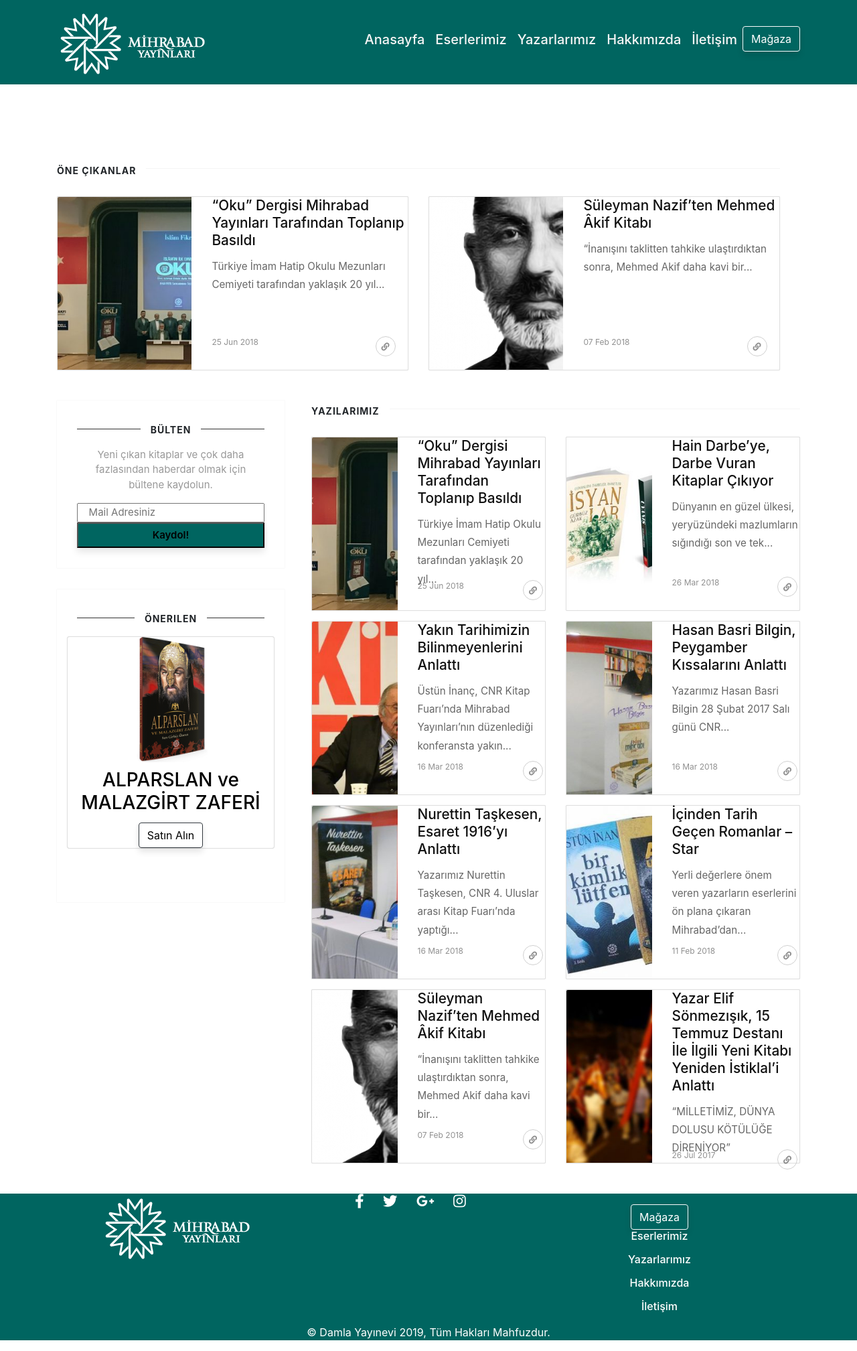
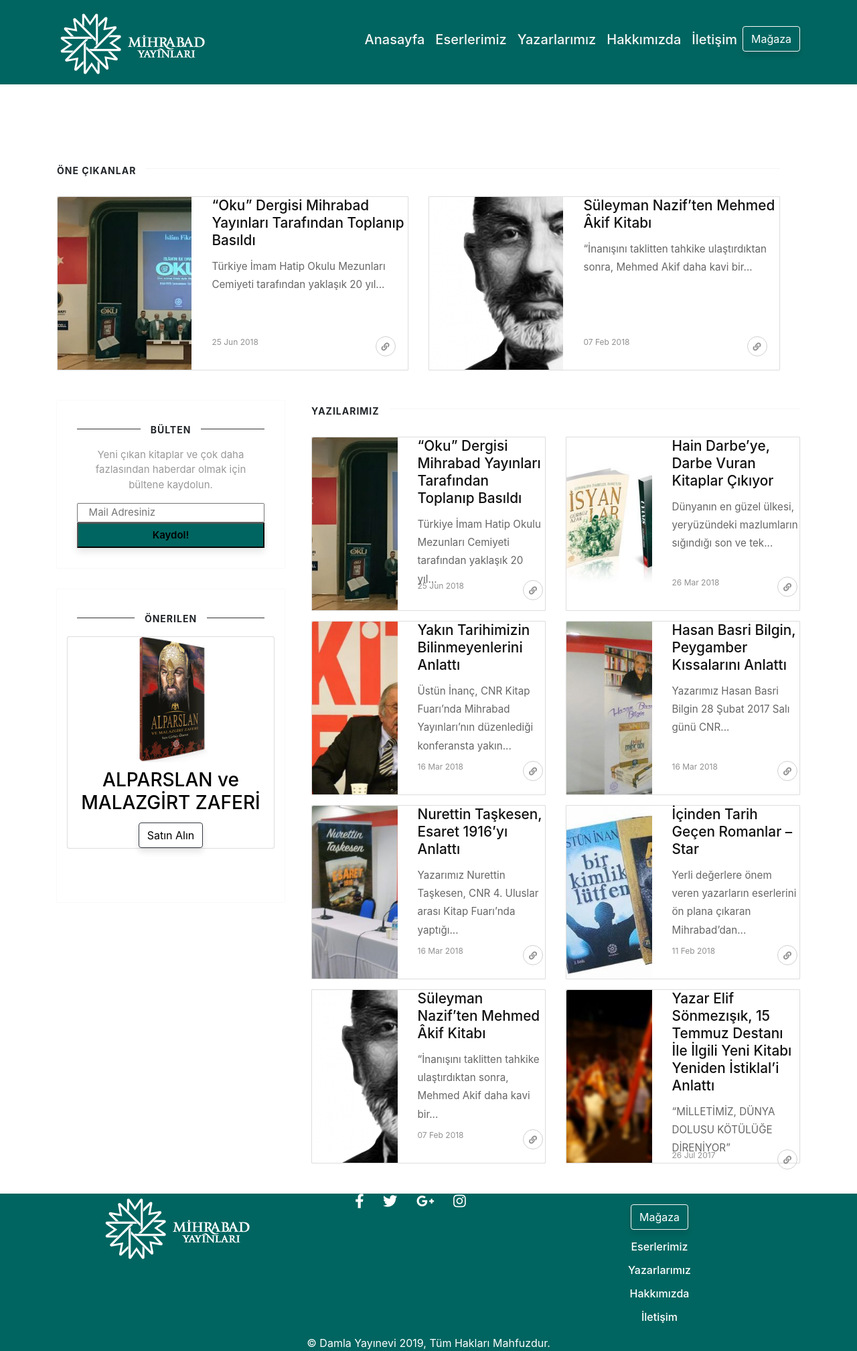
Before and after one commit to edamla/mihrabad, a Jekyll site: the page built from index.html, in a window 1280 px wide. Shown: the whole page at 67% size. Built offline with Jekyll 4.4.1, drawn with Linux system fonts in a browser that asks for light colours; nearby versions of some CDN libraries; the list of posts is cut into pages by our own code; comment, search, counter and statistics services are not loaded.

Commit message:
Update default.html

```diff
--- a/_layouts/default.html
+++ b/_layouts/default.html
@@ -132,7 +132,7 @@
           </div>
           <!-- Grid column -->
           <div class="col-12 col-md-4 text-center">
-              <div class="mb-5 text-center my-auto">
+              <div class="mb-5 my-auto">
                   <!-- Facebook -->
                   <a class="fb-ic " href="https://tr-tr.facebook.com/mihrabadyayin/">
                     <i class="fab fa-facebook-f fa-lg text-white mr-4"> </i>
@@ -154,7 +154,7 @@
           </div>
           <div class="col-12 col-md-4 text-center mt-3">
             <!-- Grid column -->
-            <div>
+            <div class="mb-3">
                 <a class="btn btn-outline-light" href="https://www.damlayayinevi.com.tr/mihrabad-yayinlari" target="_blank" style="font-size: medium;">Mağaza</a>
             </div>
             <!-- Grid column -->
```
